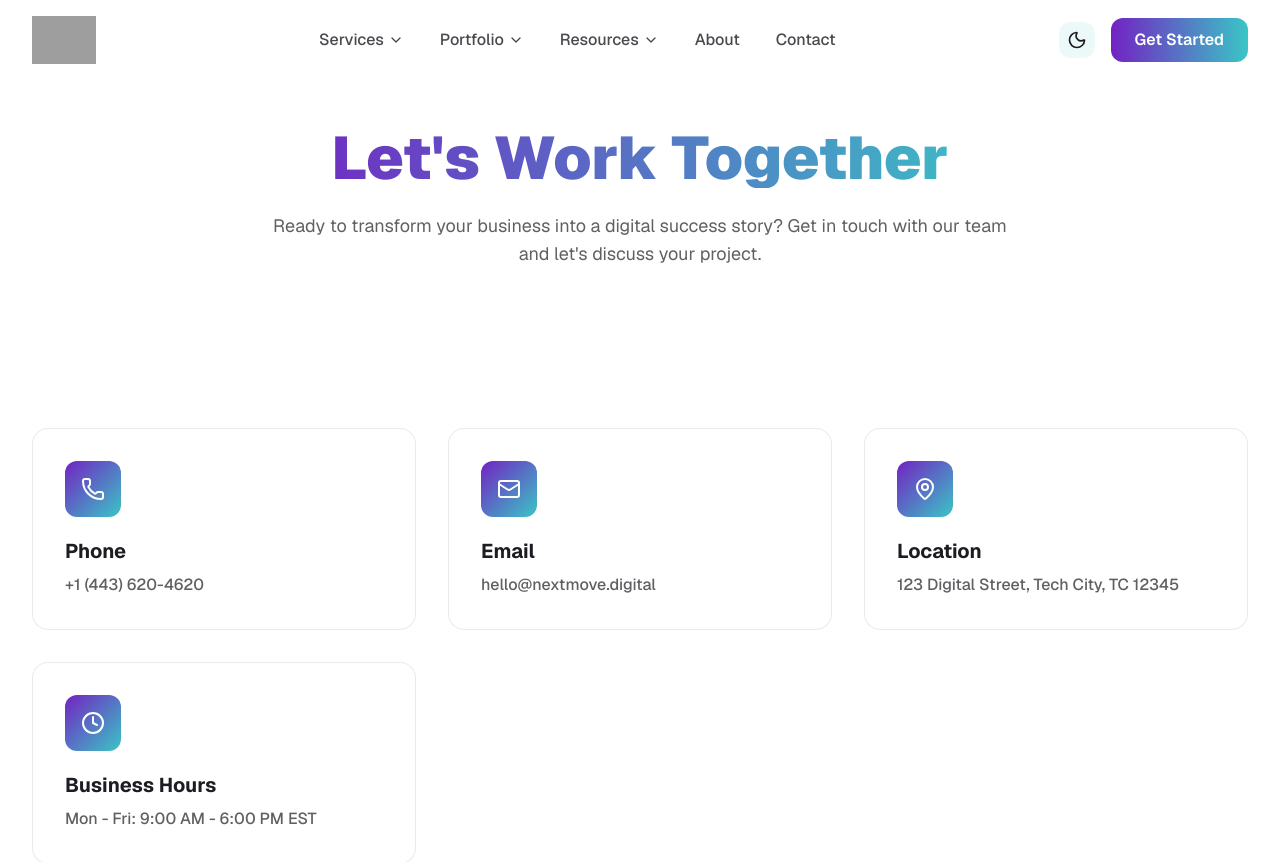
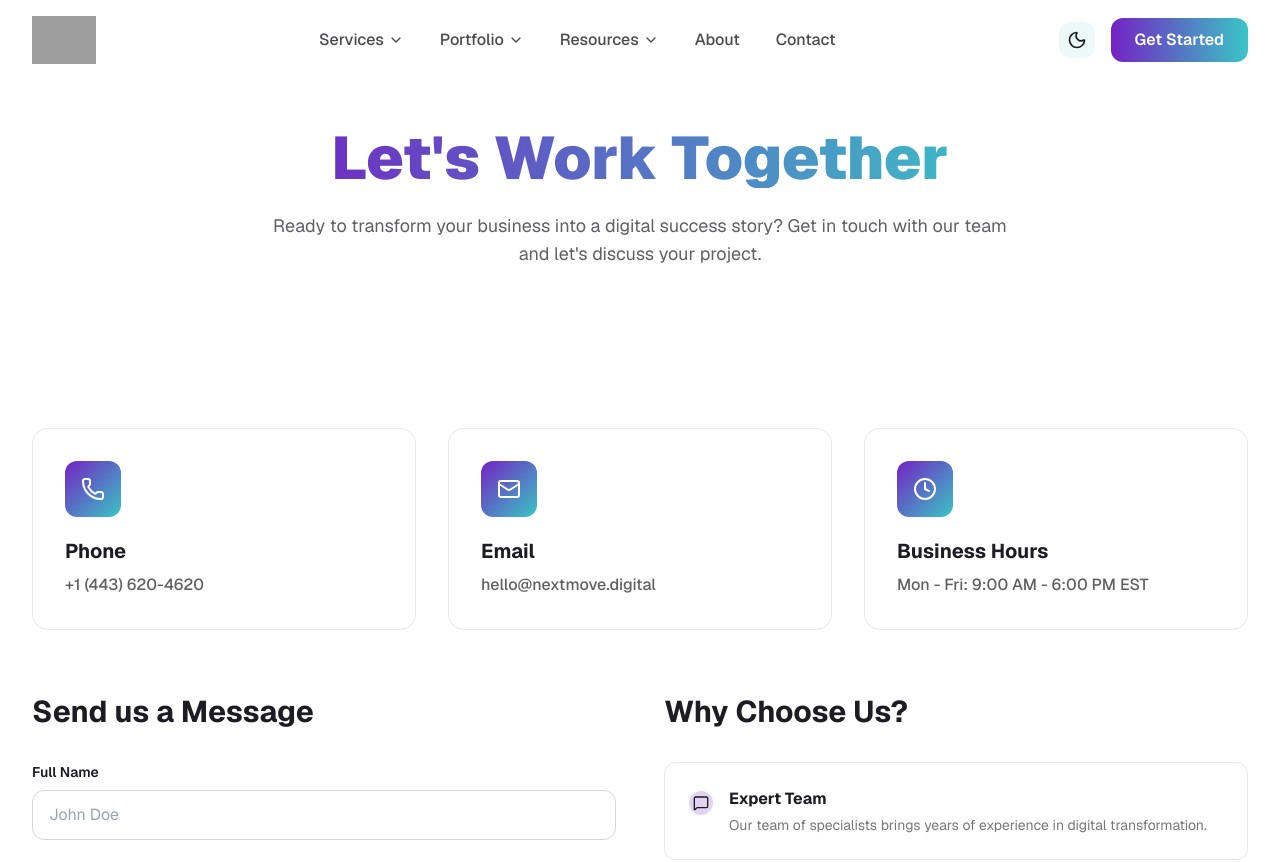
Before and after one commit to francislub/nextmovedigitalagency, a Next.js app: page /contact in a window 1280 px wide. Shown: the top 862 px of the page. Built offline with nearby package versions, Linux system fonts and the light colour scheme; grey boxes are pictures that could not be loaded.

Commit message:
in hhhjherhrej

```diff
--- a/app/about/page.tsx
+++ b/app/about/page.tsx
@@ -1,6 +1,7 @@
 import { Navbar } from '@/components/Navbar'
 import { Footer } from '@/components/Footer'
 import { CheckCircle2, Award, Zap, Target } from 'lucide-react'
+import { TeamSection } from '@/components/TeamSection'
 
 export default function AboutPage() {
   const values = [
@@ -111,6 +112,10 @@ export default function AboutPage() {
         </div>
       </section>
 
+      {/* Team Section */}
+      <TeamSection />
+
+
       <Footer />
     </main>
   )
--- a/app/contact/page.tsx
+++ b/app/contact/page.tsx
@@ -50,12 +50,12 @@ export default function ContactPage() {
       value: 'hello@nextmove.digital',
       href: 'mailto:hello@nextmove.digital',
     },
-    {
-      icon: MapPin,
-      label: 'Location',
-      value: '123 Digital Street, Tech City, TC 12345',
-      href: '#',
-    },
+    // {
+    //   icon: MapPin,
+    //   label: 'Location',
+    //   value: '123 Digital Street, Tech City, TC 12345',
+    //   href: '#',
+    // },
     {
       icon: Clock,
       label: 'Business Hours',
--- a/app/page.tsx
+++ b/app/page.tsx
@@ -3,7 +3,6 @@ import { Hero } from '@/components/Hero'
 import { ServicesGrid } from '@/components/ServicesGrid'
 import { PortfolioSection } from '@/components/PortfolioSection'
 import { StatsSection } from '@/components/StatsSection'
-import { TeamSection } from '@/components/TeamSection'
 import { TestimonialCarousel } from '@/components/TestimonialCarousel'
 import { Footer } from '@/components/Footer'
 
@@ -25,9 +24,6 @@ export default function Home() {
       {/* Stats Section */}
       <StatsSection />
 
-      {/* Team Section */}
-      <TeamSection />
-
        {/* Footer */}
       <Footer />
 
--- a/components/Hero.tsx
+++ b/components/Hero.tsx
@@ -67,7 +67,7 @@ export function Hero() {
               }`}
             >
               <Link
-                href="#contact"
+                href="/contact"
                 className="inline-flex items-center justify-center gap-2 px-8 py-4 bg-gradient-to-r from-primary to-secondary text-primary-foreground font-bold rounded-lg hover:shadow-2xl hover:shadow-primary/40 transition-all duration-300 transform hover:scale-105 group w-full sm:w-auto"
               >
                 Get Started
@@ -77,9 +77,9 @@ export function Hero() {
                 />
               </Link>
 
-              <button className="inline-flex items-center justify-center gap-2 px-8 py-4 border-2 border-primary text-primary font-bold rounded-lg hover:bg-primary/5 transition-all duration-300 w-full sm:w-auto">
+              <Link href="/all" className="inline-flex items-center justify-center gap-2 px-8 py-4 border-2 border-primary text-primary font-bold rounded-lg hover:bg-primary/5 transition-all duration-300 w-full sm:w-auto">
                 View Our Work
-              </button>
+              </Link>
             </div>
 
             {/* Stats */}
@@ -89,8 +89,8 @@ export function Hero() {
               }`}
             >
               {[
-                { number: "50+", label: "Projects Delivered" },
-                { number: "15+", label: "Years Experience" },
+                { number: "20+", label: "Projects Delivered" },
+                { number: "3+", label: "Years Experience" },
                 { number: "99%", label: "Client Satisfaction" },
               ].map((stat, index) => (
                 <div
```
